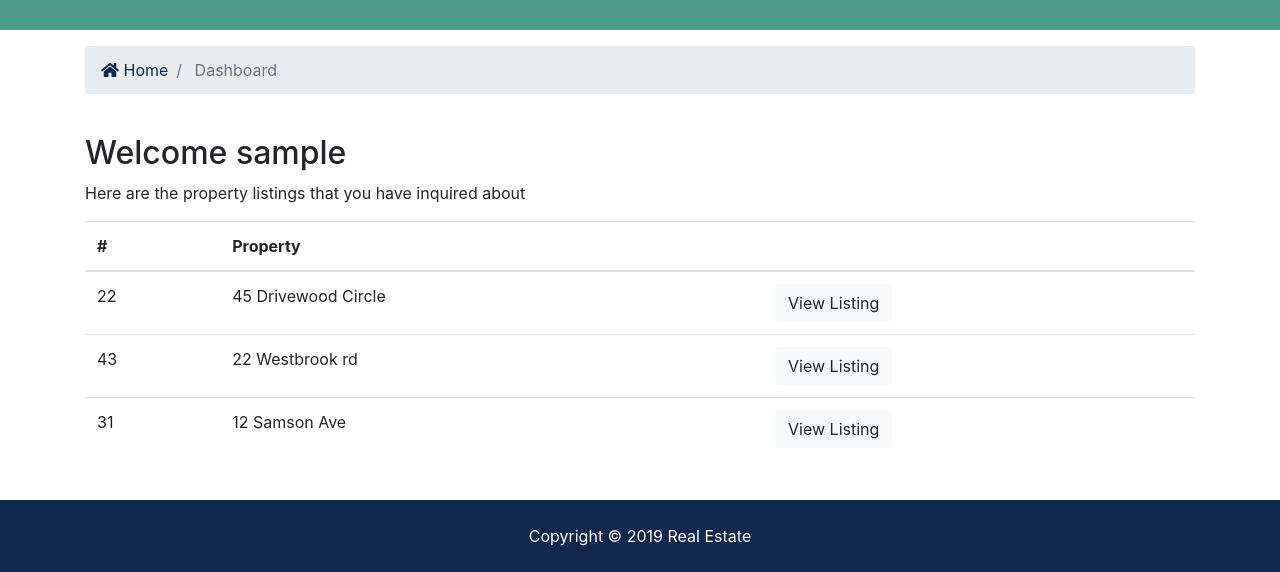
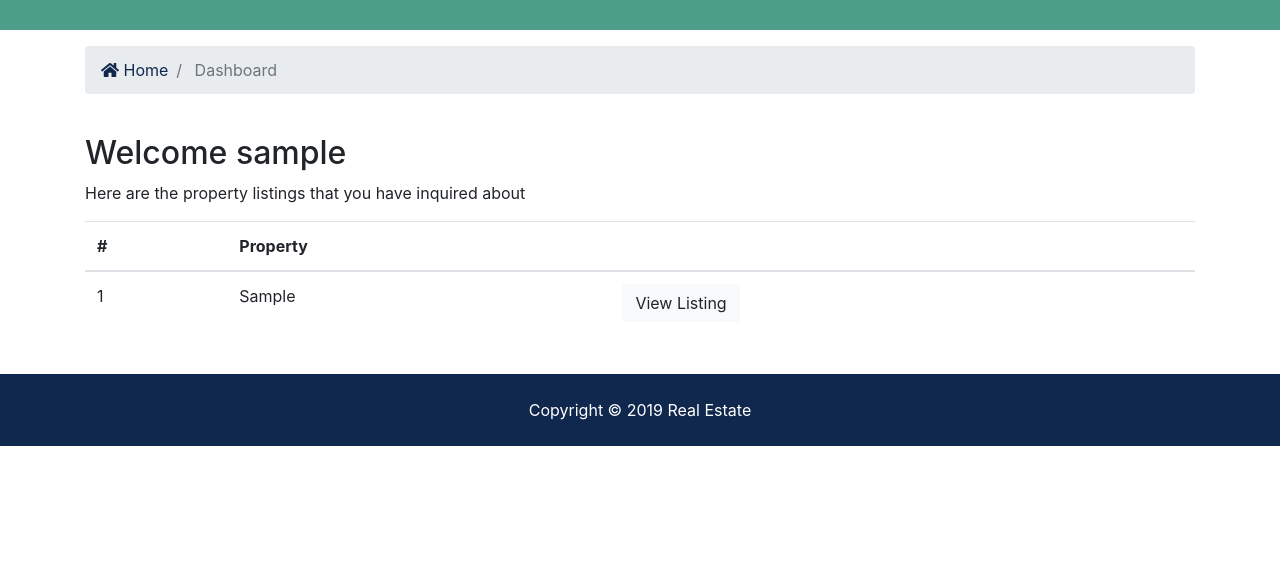
Before and after one commit to OMO-NOSA/Real_Estate_Project, a Django app: page /accounts/dashboard in a window 1280 px wide. Shown: the part 315-887 px from the top of the page. After the commit the page ends 761 px from the top, so only its background shows below. Run offline with Django 3.2, Linux system fonts and the light colour scheme; a user stored in the database is signed in; tables that the repository leaves empty hold one stand-in row (values such as "Sample post"); some libraries are stand-ins or nearby versions.

Commit message:
Dashboard functionalities added

```diff
--- a/accounts/views.py
+++ b/accounts/views.py
@@ -1,6 +1,7 @@
 from django.shortcuts import render, redirect
 from django.contrib.auth.models import User
 from django.contrib import messages, auth
+from contacts.models import Contact
 
 def login(request):
     if request.method == 'POST':
@@ -55,4 +56,9 @@ def logout(request):
         return redirect ('index')
 
 def dashboard(request):
-    return render (request, 'accounts/dashboard.html')
+    user_contacts = Contact.objects.order_by('-contact_date').filter(user_id=request.user.id)
+
+    context = {
+        'contacts': user_contacts,
+    }
+    return render (request, 'accounts/dashboard.html', context)
--- a/templates/accounts/dashboard.html
+++ b/templates/accounts/dashboard.html
@@ -37,6 +37,7 @@
       <div class="row">
         <div class="col-md-12">
           <h2>Welcome {{ user.username }}</h2>
+          {% if contacts %}
             <p>Here are the property listings that you have inquired about</p>
             <table class="table">
               <thead>
@@ -47,29 +48,19 @@
                 </tr>
               </thead>
               <tbody>
+                {% for contact in contacts %}
                   <tr>
-                <td>22</td>
-                <td>45 Drivewood Circle</td>
+                    <td>{{ contact.id }}</td>
+                    <td>{{ contact.listing }}</td>
                     <td>
-                  <a class="btn btn-light" href="#">View Listing</a>
+                      <a class="btn btn-light" href="{% url 'listing' contact.listing_id %}">View Listing</a>
                     </td>
                   </tr>
-              <tr>
-                <td>43</td>
-                <td>22 Westbrook rd</td>
-                <td>
-                  <a class="btn btn-light" href="#">View Listing</a>
-                </td>
-              </tr>
-              <tr>
-                <td>31</td>
-                <td>12 Samson Ave</td>
-                <td>
-                  <a class="btn btn-light" href="#">View Listing</a>
-                </td>
-              </tr>
+                {% endfor %}
+
               </tbody>
             </table>
+          {% endif %}
         </div>
       </div>
     </div>
```
Also changed, not shown: Real_Estate/settings.py (+7 -0 lines), contacts/views.py (+15 -0 lines). Lines whose indentation alone changed are shown as unchanged.
